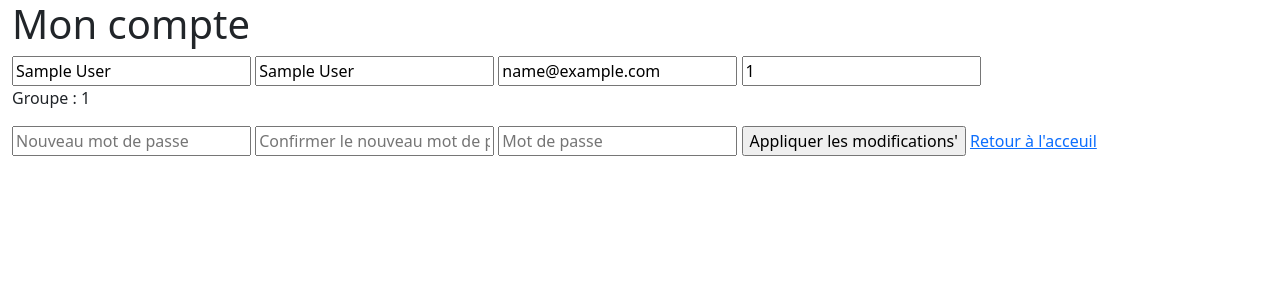
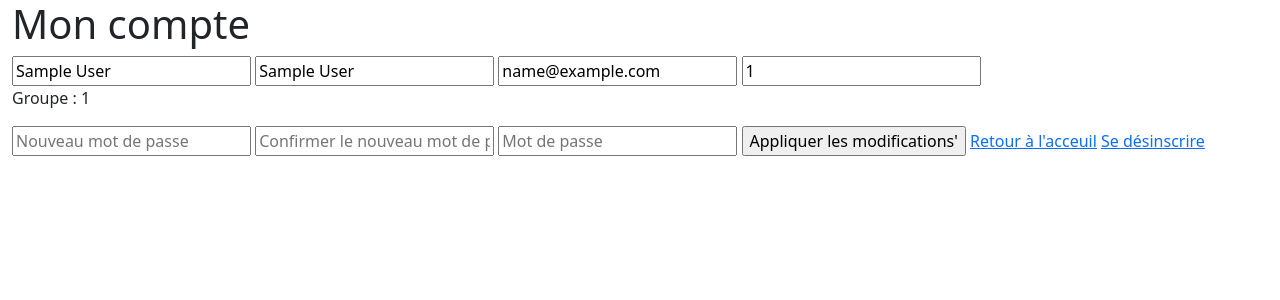
Before and after one commit to GabrielAbgrall/SAE23, a PHP site: page /auth/me in a window 1280 px wide. Shown: the top 300 px of the page. Run offline with PHP 8.4, Linux system fonts and the light colour scheme; the visitor is signed in with stand-in values (Sample User, id 1).

Commit message:
add unregister button

```diff
--- a/views/auth/me.php
+++ b/views/auth/me.php
@@ -20,6 +20,7 @@
     <input type="submit" value="Appliquer les modifications'">
 
     <a href="/">Retour à l'acceuil</a>
+    <a href="/auth/unregister">Se désinscrire</a>
 </form>
 
 <?php $main = ob_get_clean(); ?>
```
Also changed, not shown: data/users.json (+1 -1 lines).
